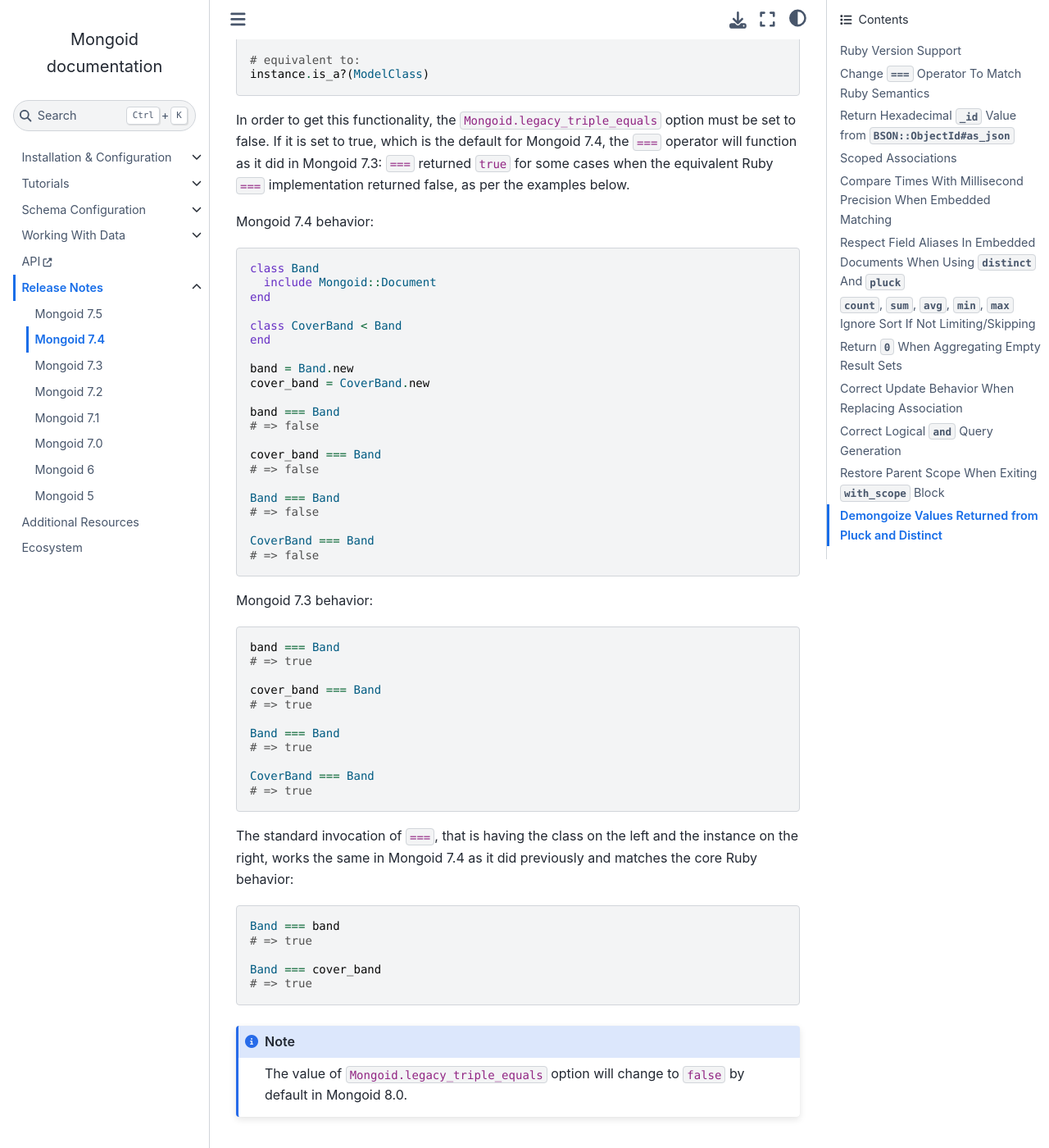
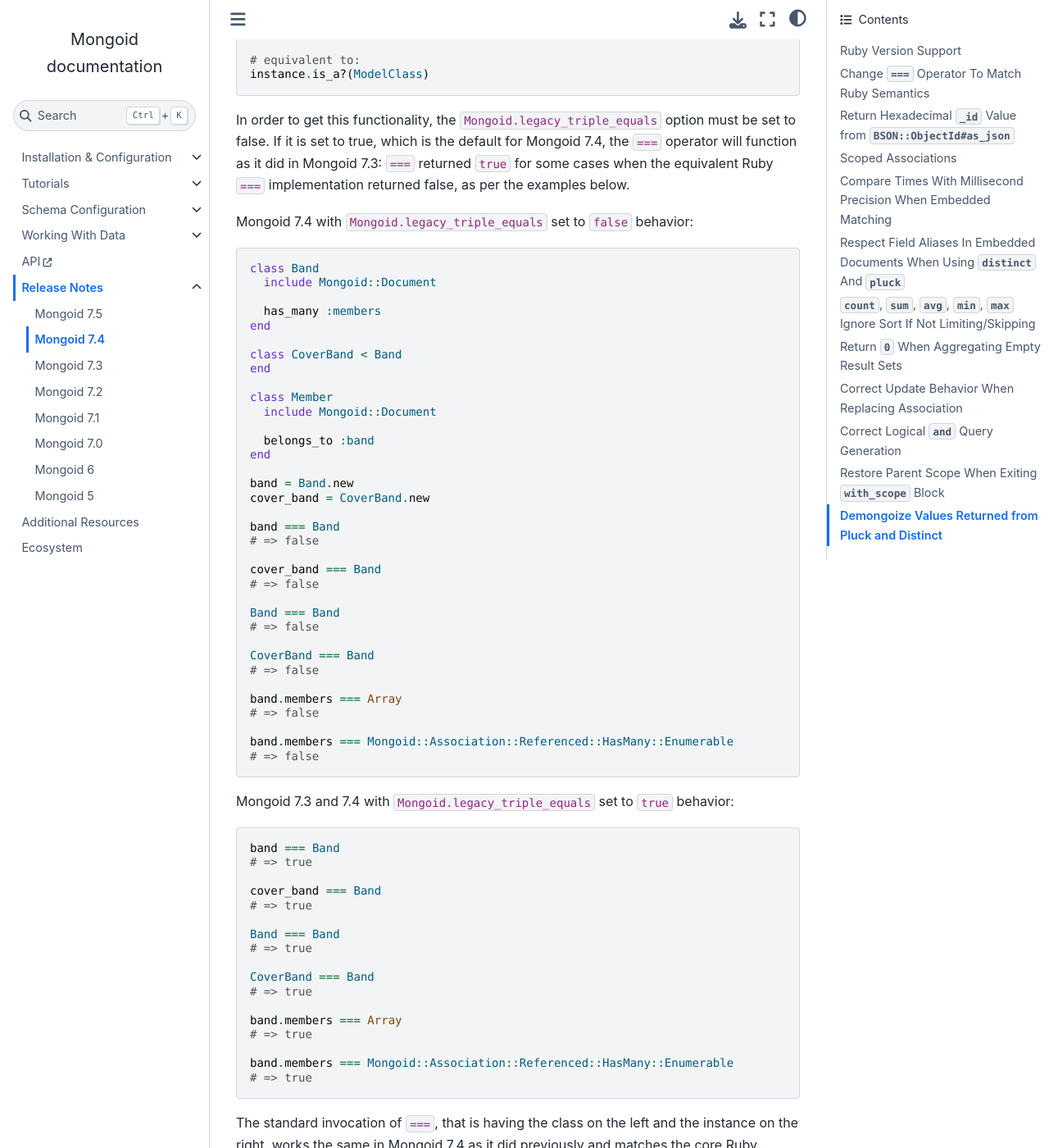
Before and after one commit to i80and/docs-mongoid, a Sphinx documentation site: the page built from docs/release-notes/mongoid-7.4.txt, in a window 1280 px wide and 1400 px high, scrolled down 1149 px. Shown: the whole window at 82% size. Built offline with Sphinx 7.4.7 and the Sphinx Book theme 1.1.4, drawn with Linux system fonts in a browser that asks for light colours.

Commit message:
MONGOID-5258 Review enumerable === implementation (#5180)
Co-authored-by: Oleg Pudeyev <code@olegp.name>

```diff
--- a/docs/release-notes/mongoid-7.4.txt
+++ b/docs/release-notes/mongoid-7.4.txt
@@ -50,15 +50,23 @@ Mongoid 7.4, the ``===`` operator will function as it did in Mongoid 7.3:
 ``===`` returned ``true`` for some cases when the equivalent Ruby
 ``===`` implementation returned false, as per the examples below.
 
-Mongoid 7.4 behavior:
+Mongoid 7.4 with ``Mongoid.legacy_triple_equals`` set to ``false`` behavior:
 
 .. code-block:: ruby
 
   class Band
     include Mongoid::Document
+
+    has_many :members
   end
 
   class CoverBand < Band
+  end
+
+  class Member
+    include Mongoid::Document
+
+    belongs_to :band
   end
 
   band = Band.new
@@ -76,7 +84,14 @@ Mongoid 7.4 behavior:
   CoverBand === Band
   # => false
 
-Mongoid 7.3 behavior:
+  band.members === Array
+  # => false
+
+  band.members === Mongoid::Association::Referenced::HasMany::Enumerable
+  # => false
+
+Mongoid 7.3 and 7.4 with ``Mongoid.legacy_triple_equals`` set to ``true``
+behavior:
 
 .. code-block:: ruby
 
@@ -90,6 +105,12 @@ Mongoid 7.3 behavior:
   # => true
 
   CoverBand === Band
+  # => true
+
+  band.members === Array
+  # => true
+
+  band.members === Mongoid::Association::Referenced::HasMany::Enumerable
   # => true
 
 The standard invocation of ``===``, that is having the class on the left and
```
